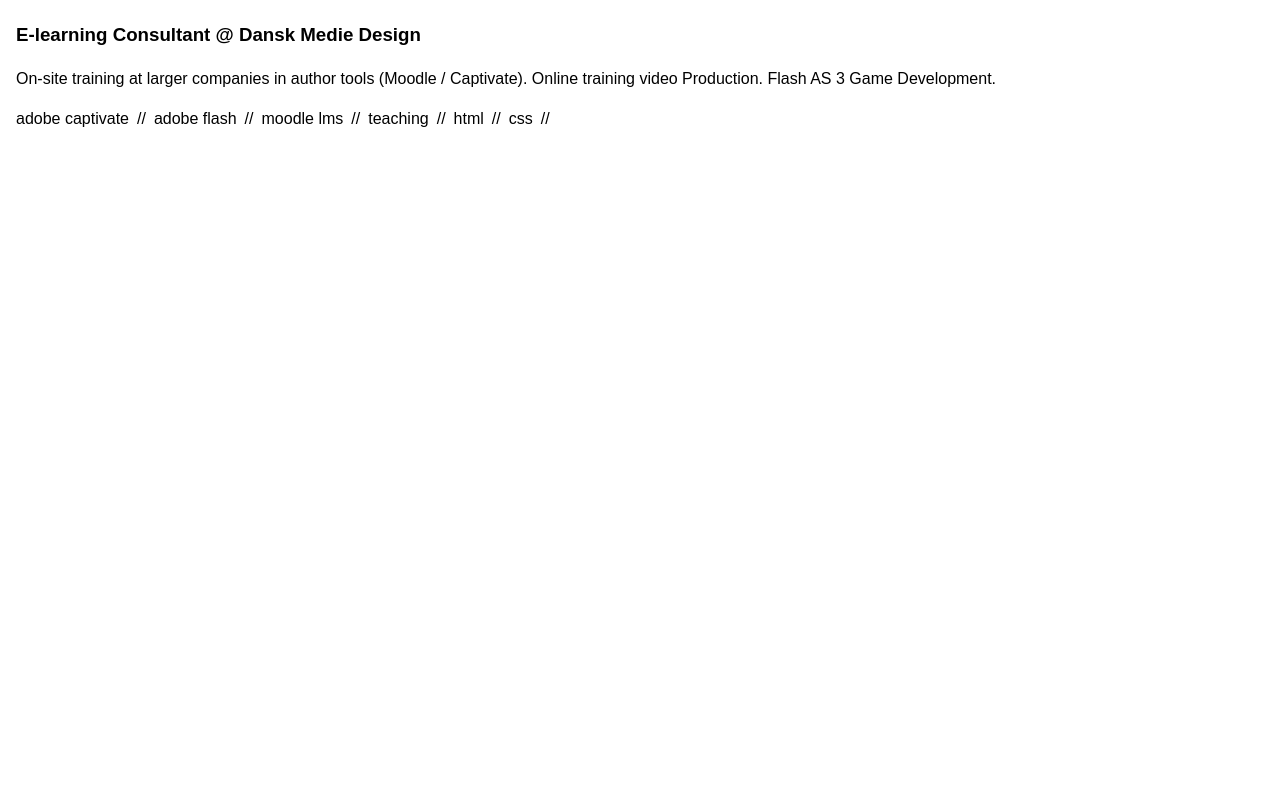
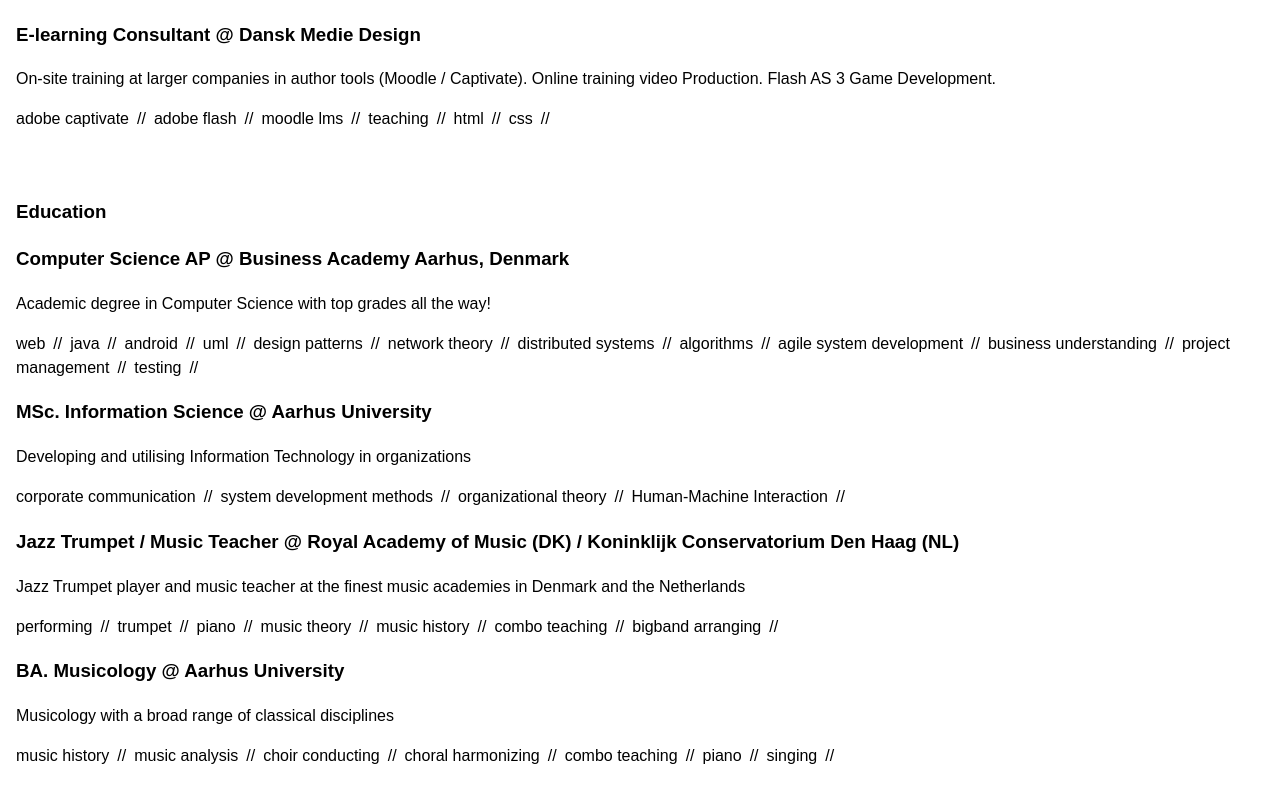
Before and after one commit to olefrank/olefrank.github.io, a React (Create React App) app: page / in a window 1280 px wide. Shown: the part 976-1776 px from the top of the page. Before the commit the page ends 1139 px from the top, so only its background shows below. Built offline with nearby package versions, Linux system fonts and the light colour scheme.

Commit message:
Educations component

```diff
--- a/src/components/App/App.jsx
+++ b/src/components/App/App.jsx
@@ -1,15 +1,16 @@
 import React, { Component } from 'react';
-import { library } from '@fortawesome/fontawesome-svg-core'
-import { fab } from '@fortawesome/free-brands-svg-icons'
-import { faEnvelope} from '@fortawesome/free-solid-svg-icons'
+import { library } from '@fortawesome/fontawesome-svg-core';
+import { fab } from '@fortawesome/free-brands-svg-icons';
+import { faEnvelope } from '@fortawesome/free-solid-svg-icons';
 import PageHeader from 'components/PageHeader/PageHeader';
 import Intro from 'components/Intro/Intro';
 import Experience from 'components/Experience/Experience';
 import experiences from 'data/experiences';
+import educations from 'data/educations';
 
 import './App.css';
 
-library.add(fab, faEnvelope)
+library.add(fab, faEnvelope);
 
 class App extends Component {
 	render() {
@@ -17,7 +18,8 @@
 			<div className="App">
 				<PageHeader />
 				<Intro />
-        <Experience title="Experience" data={experiences}/>
+				<Experience title="Experience" data={experiences} />
+				<Experience title="Education" data={educations} />
 			</div>
 		);
 	}
--- /dev/null
+++ b/src/data/educations.js
@@ -0,0 +1,68 @@
+export default [
+	{
+		title: 'Computer Science AP',
+		company: 'Business Academy Aarhus, Denmark',
+		dateFrom: new Date('2011-08-01'),
+		dateTo: new Date('2014-01-01'),
+		keywords: [
+			'web',
+			'java',
+			'android',
+			'uml',
+			'design patterns',
+			'network theory',
+			'distributed systems',
+			'algorithms',
+			'agile system development',
+			'business understanding',
+			'project management',
+			'testing',
+		],
+		description: 'Academic degree in Computer Science with top grades all the way!',
+	},
+	{
+		title: 'MSc. Information Science',
+		company: 'Aarhus University',
+		dateFrom: new Date('2009-08-01'),
+		dateTo: new Date('2010-08-01'),
+		keywords: [
+			'corporate communication',
+			'system development methods',
+			'organizational theory',
+			'Human-Machine Interaction',
+		],
+		description: 'Developing and utilising Information Technology in organizations',
+	},
+	{
+		title: 'Jazz Trumpet / Music Teacher',
+		company: 'Royal Academy of Music (DK) / Koninklijk Conservatorium Den Haag (NL)',
+		dateFrom: new Date('2003-08-01'),
+		dateTo: new Date('2007-07-01'),
+		keywords: [
+			'performing',
+			'trumpet',
+			'piano',
+			'music theory',
+			'music history',
+			'combo teaching',
+			'bigband arranging',
+		],
+		description: 'Jazz Trumpet player and music teacher at the finest music academies in Denmark and the Netherlands',
+	},
+	{
+		title: 'BA. Musicology',
+		company: 'Aarhus University',
+		dateFrom: new Date('1999-08-01'),
+		dateTo: new Date('2003-07-01'),
+		keywords: [
+			'music history',
+			'music analysis',
+			'choir conducting',
+			'choral harmonizing',
+			'combo teaching',
+			'piano',
+			'singing',
+		],
+		description: 'Musicology with a broad range of classical disciplines',
+	},
+];
```
Lines whose indentation alone changed are shown as unchanged.
